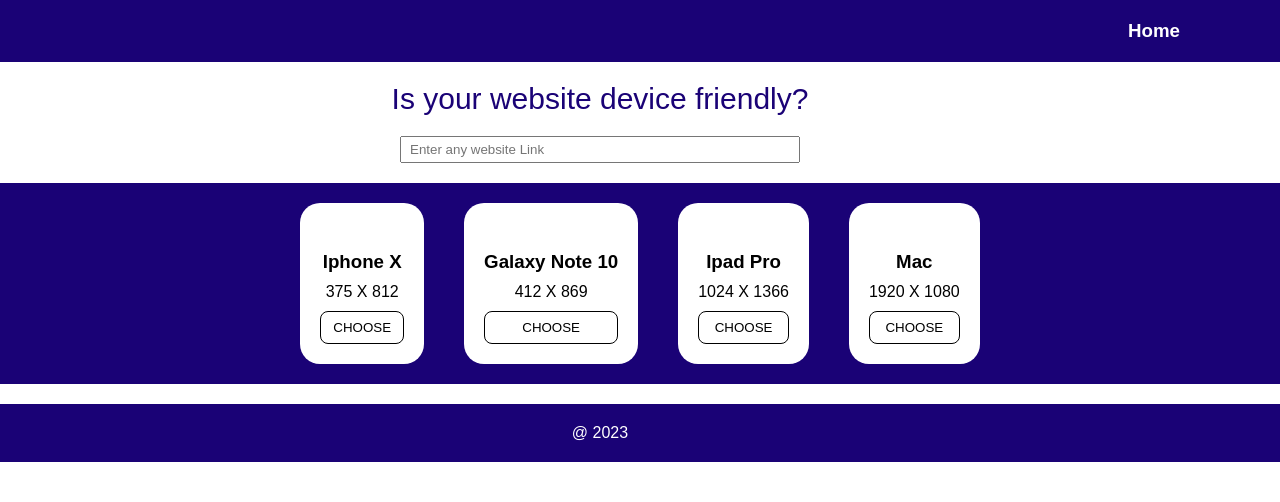
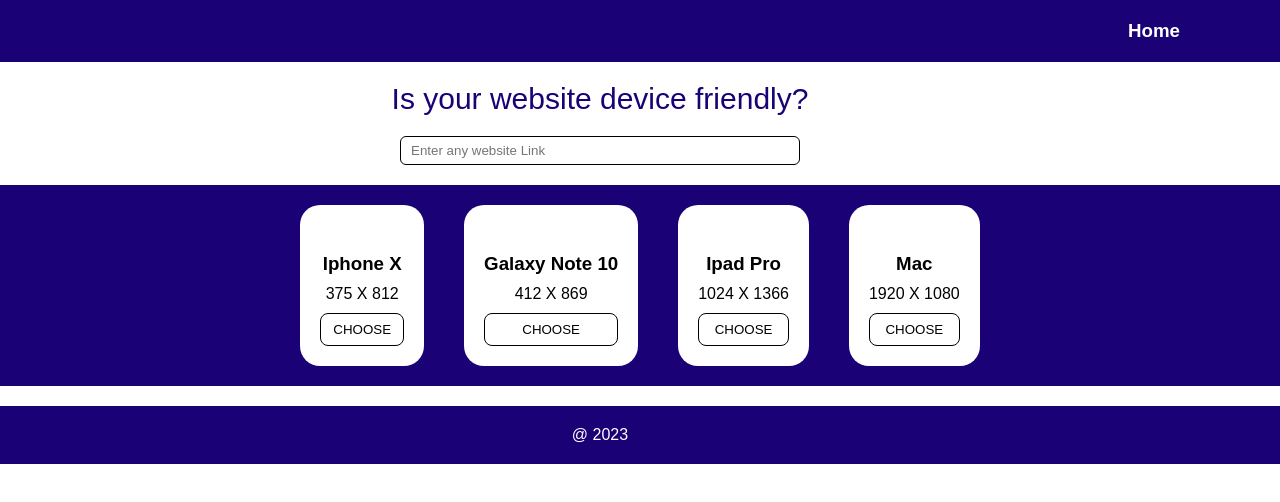
Before and after one commit to mohammed-dhabaab/W5-D3-Lab3, a plain HTML site: page index.html in a window 1280 px wide. Drawn offline with Linux system fonts and the light colour scheme.

Commit message:
Completed

```diff
--- a/index.html
+++ b/index.html
@@ -70,8 +70,10 @@
         }
 
         .search {
-            padding: 4px 8px;
+            padding: 6px 10px;
             width: 400px;
+            border-radius: 6px;
+            border: 1px solid black;
         }
 
 
```
